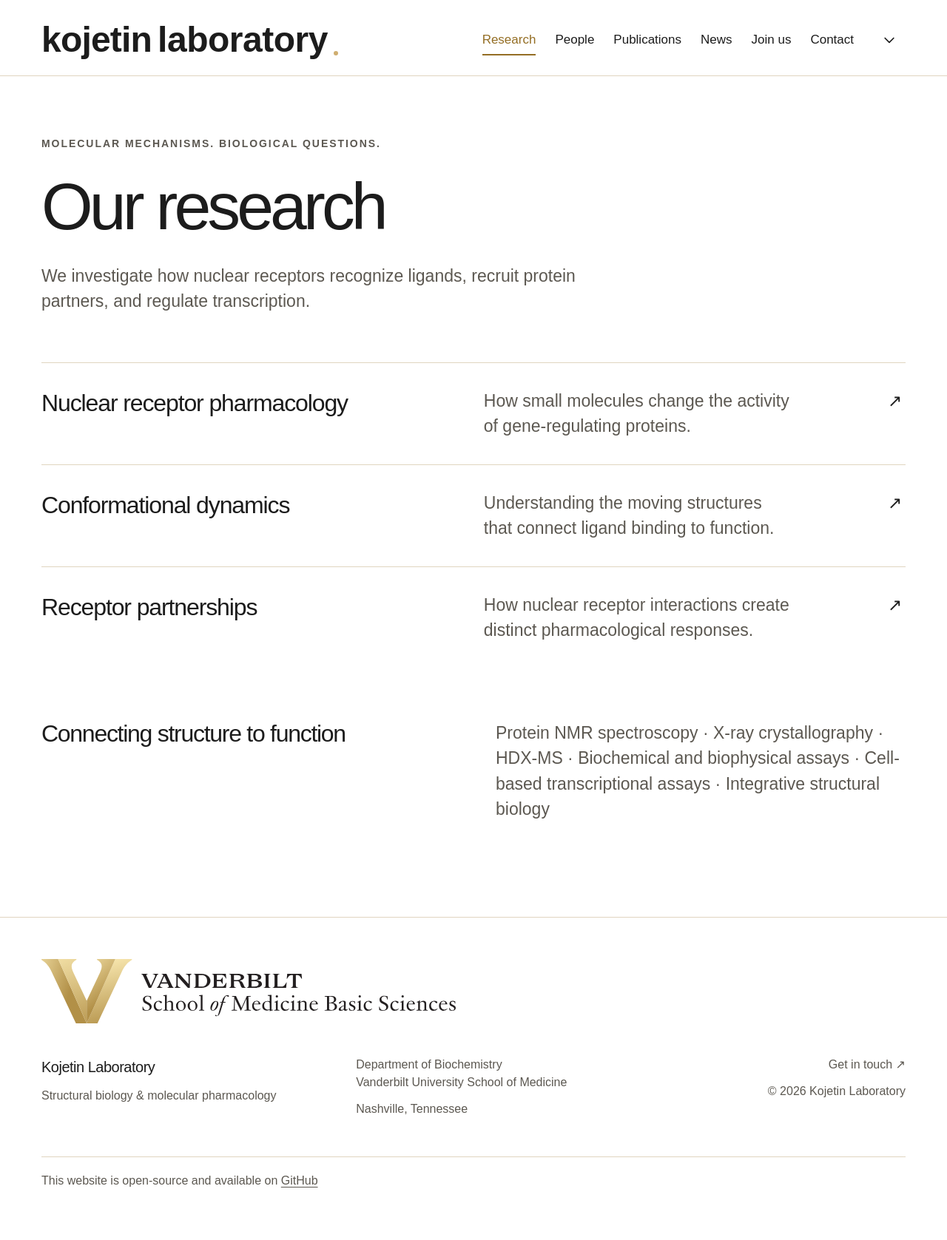
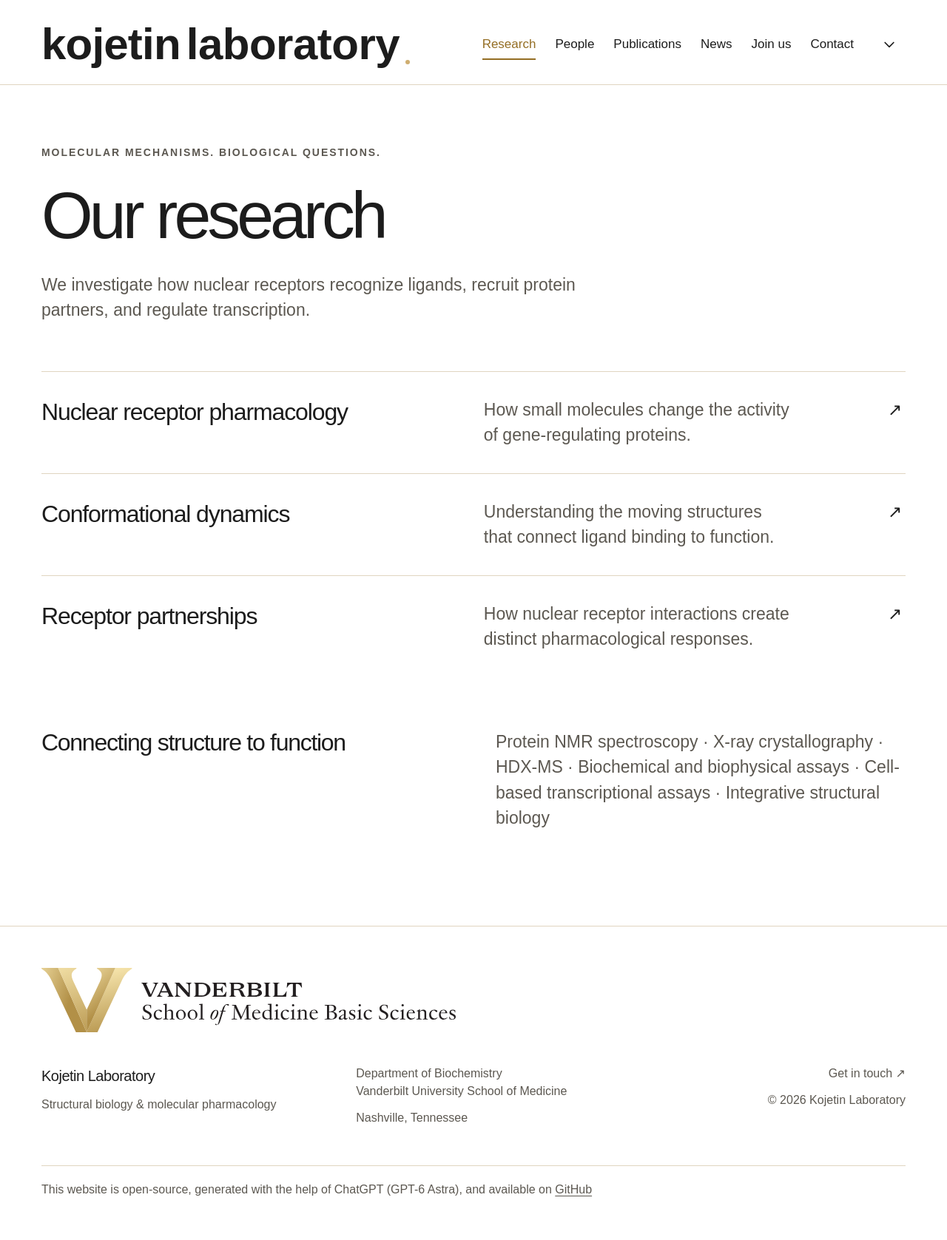
Before and after one commit to kojetinlab/kojetinlab.github.io, a Jekyll site: the page built from research.html, in a window 1280 px wide. Shown: the whole page at 74% size. Built offline with Jekyll 4.4.1, drawn with Linux system fonts in a browser that asks for light colours.

Commit message:
more random updates

```diff
--- a/_includes/footer.html
+++ b/_includes/footer.html
@@ -27,7 +27,7 @@
       </div>
     </div>
     <p class="footer-source">
-      This website is open-source and available on
+      This website is open-source, generated with the help of ChatGPT (GPT-6 Astra), and available on
       <a href="{{ site.data.site.github_url }}">GitHub</a>
     </p>
   </div>
--- a/assets/css/site.css
+++ b/assets/css/site.css
@@ -151,7 +151,7 @@ small,
   display: flex;
   align-items: baseline;
   gap: 8px;
-  font-size: 48px;
+  font-size: 60px;
   font-weight: 750;
   flex-shrink: 0;
   letter-spacing: -0.8px;
```
